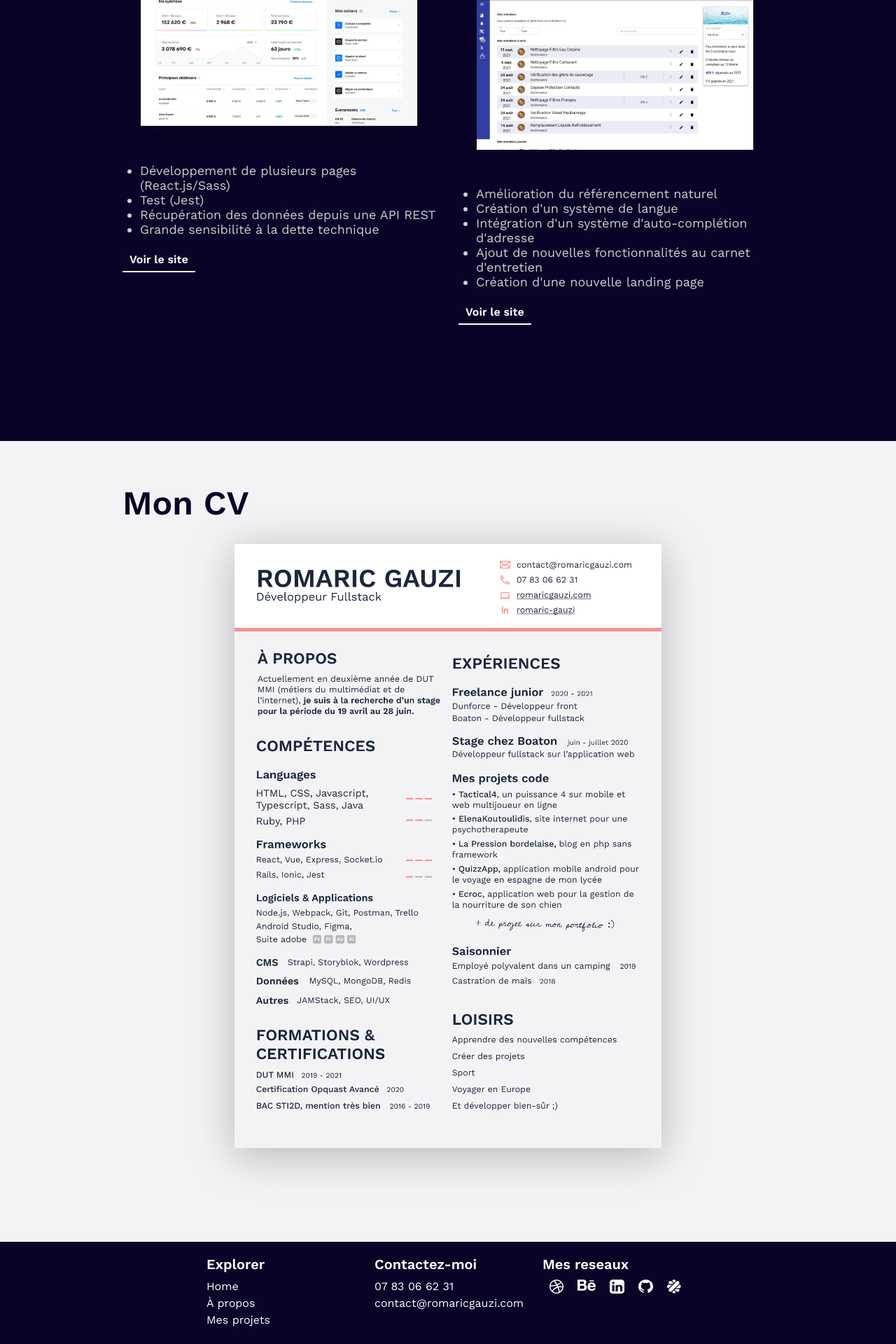
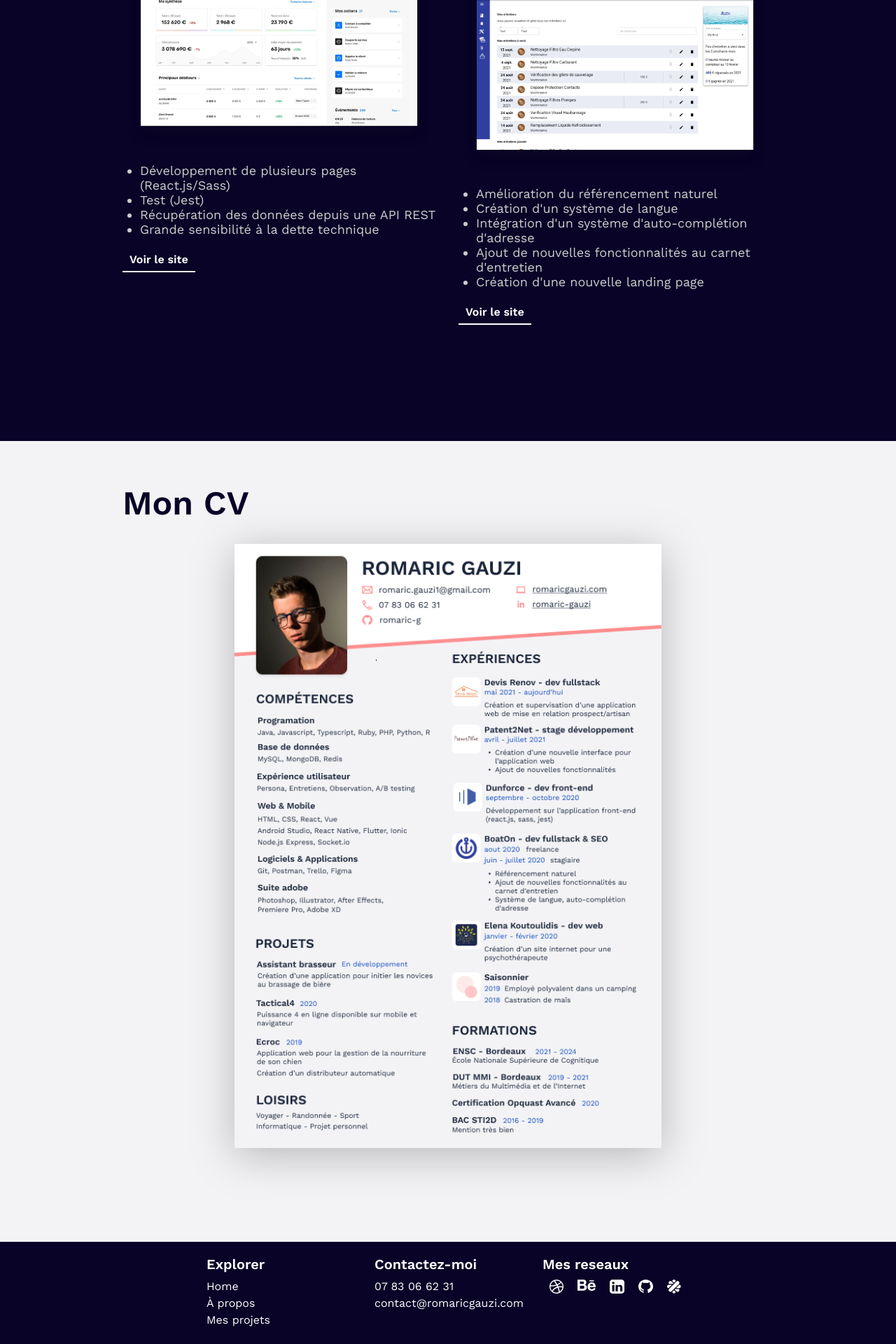
Before and after one commit to romaric-g/Portfolio2021, a Jekyll site: the page built from about.html, in a window 1280 px wide. Shown: the part 1810-3730 px from the top of the page at 70% size. Built offline with Jekyll 4.4.1, drawn with Linux system fonts in a browser that asks for light colours.

Commit message:
Changement cv 2022

```diff
--- a/about.html
+++ b/about.html
@@ -92,7 +92,7 @@ layout: default
                     <h2 class="Title Title--n1">Mon CV</h2>
                     <div class="row justify-content-center">
                         <div class="col-md-8">
-                            <img class="About__cv__image" src="/images/CV - Romaric Gauzi 2021 - Light@2x.png" alt="">
+                            <img class="About__cv__image" src="/images/CV - Romaric Gauzi 2022.png" alt="">
                         </div>
                     </div>
                 </section>
```
Also changed, not shown: images/CV - Romaric Gauzi 2022.png (added), 2 other files.
